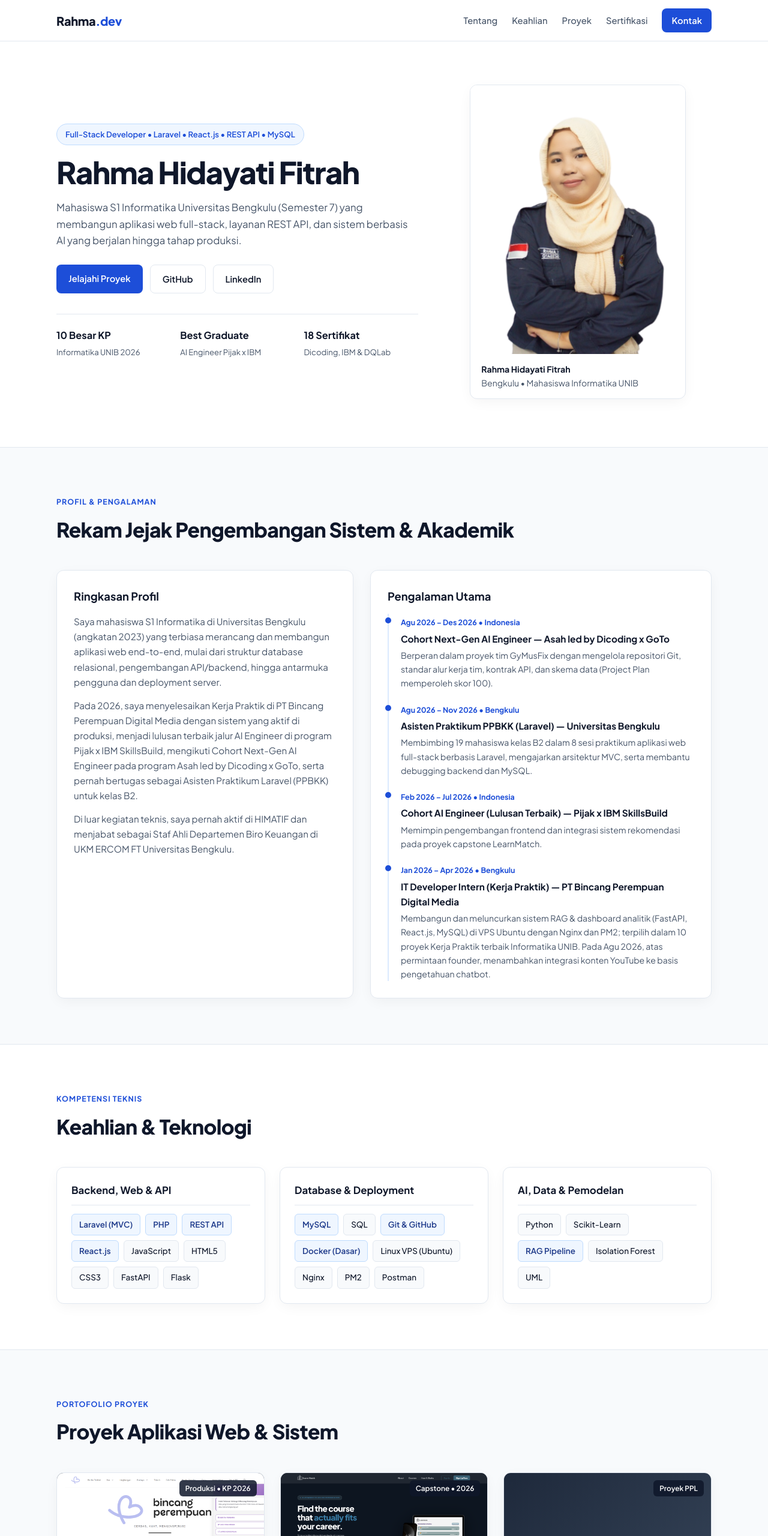
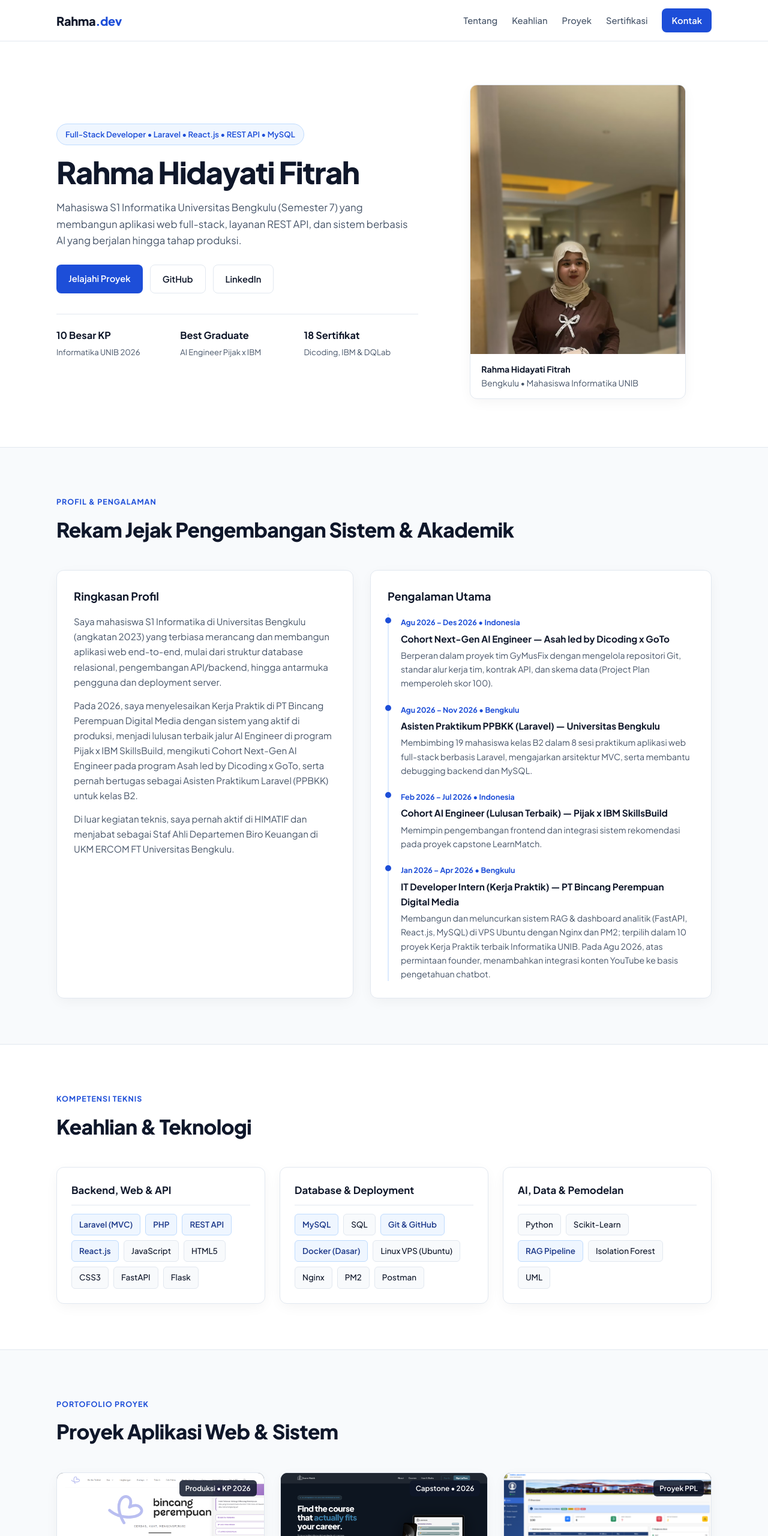
Before and after one commit to Rahmahf074/My_Portofolio, a plain HTML site: page index.html in a window 1280 px wide. Shown: the top 2560 px of the page at 60% size. Drawn offline with Linux system fonts and the light colour scheme.

Commit message:
Update image sources in index.html

```diff
--- a/index.html
+++ b/index.html
@@ -141,7 +141,7 @@
         <div class="hero-card">
           <figure class="photo-card">
             <img
-              src="./asset/foto.png"
+              src="./asset/me.jpeg"
               alt="Foto Rahma Hidayati Fitrah"
               width="400"
               height="500"
@@ -371,7 +371,7 @@
           <article class="project-card">
             <div class="project-thumb">
               <img
-                src="./asset/dasboar.png"
+                src="./asset/dasbor.png"
                 alt="Tampilan dashbor admin"
                 onerror="this.style.display = 'none'"
               />
```
